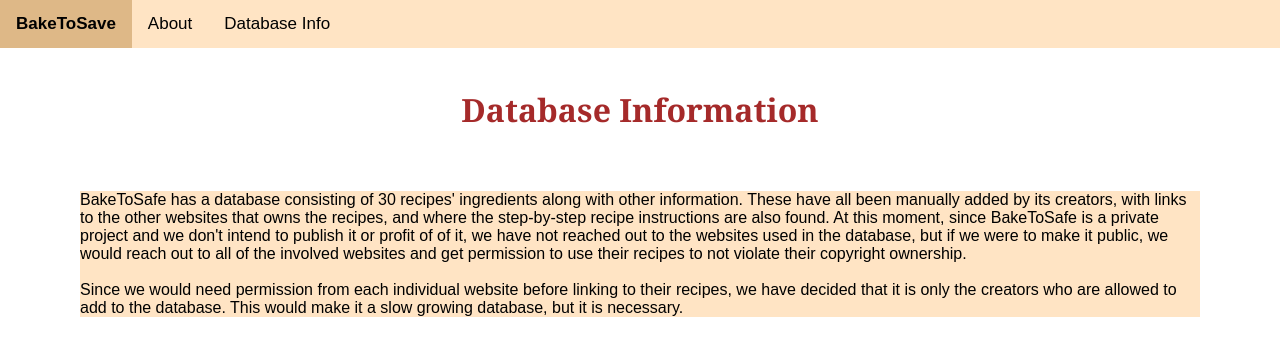
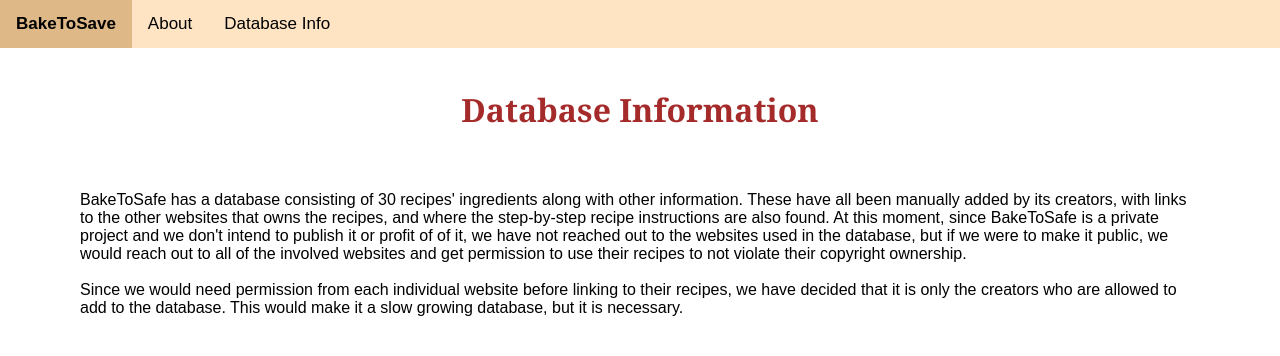
Before and after one commit to IdaJG/BakeToSave, a Flask app: page /dbinfo in a window 1280 px wide. Shown: the top 356 px of the page. Run offline with Flask 3, Linux system fonts and the light colour scheme.

Commit message:
Fixed whitespace
Made app more readable, added errorhandling comment, fixed so no background color on text in dbinfo

```diff
--- a/src/static/css/style.css
+++ b/src/static/css/style.css
@@ -16,8 +16,6 @@ h1 {
 
 .dbinfo {
     margin: 50px 50px;
-    border: #555;
-    background-color: bisque;
 }
 
 .recipe_list {
```
Also changed, not shown: src/app.py (+15 -6 lines).
